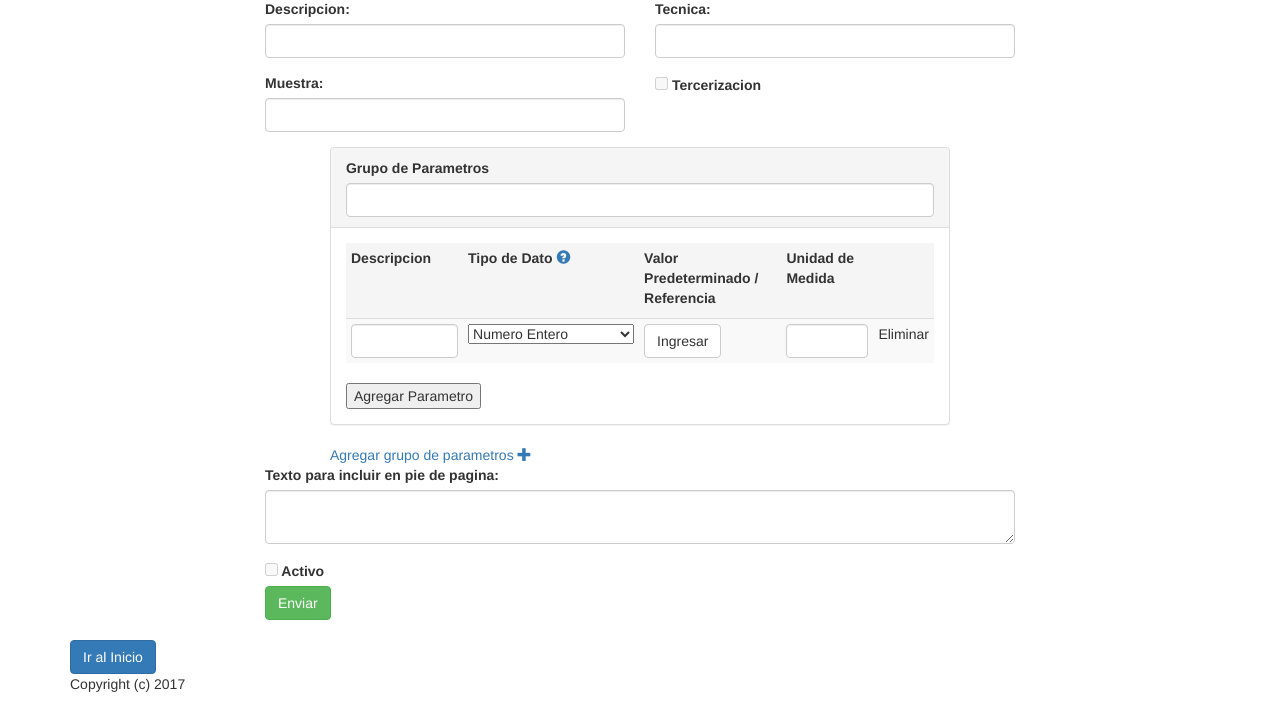
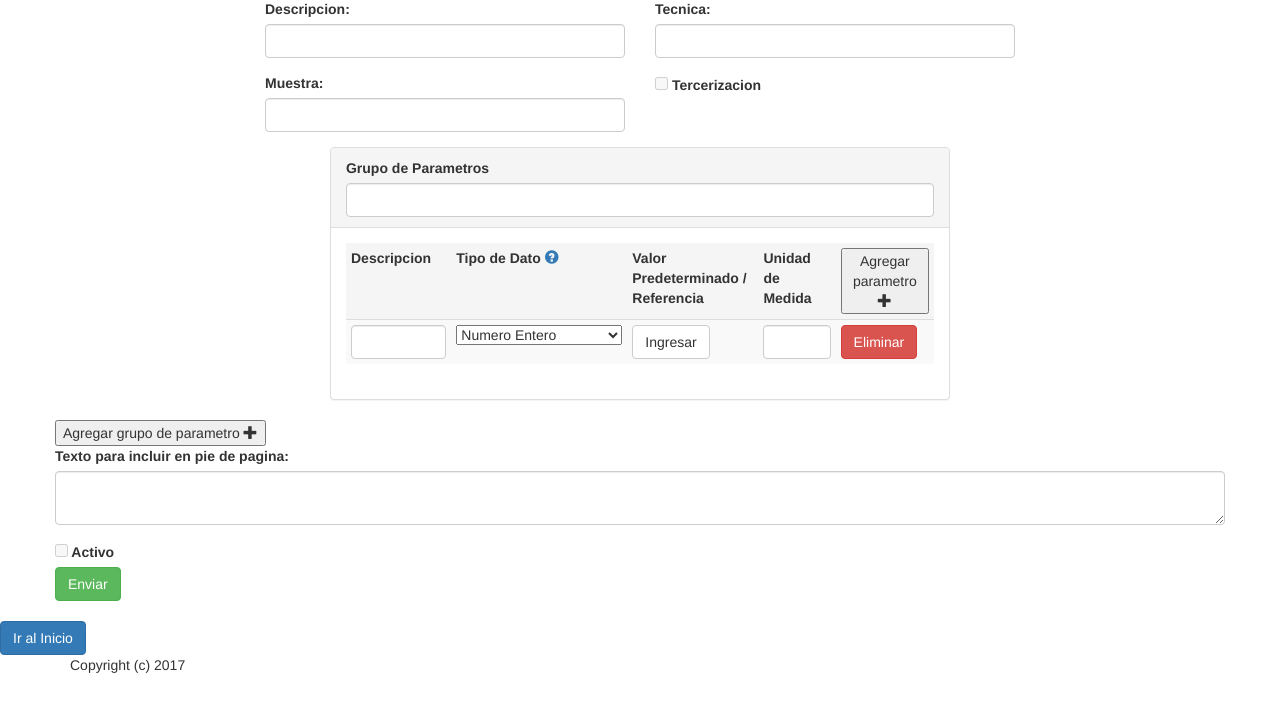
Before and after one commit to caritodoer/blacksheep, a Django app: page /diagnostico/alta/ in a window 1280 px wide. Shown: the part 150-854 px from the top of the page. After the commit the page ends 823 px from the top, so only its background shows below. Run offline with Django 3.2, Linux system fonts and the light colour scheme; some libraries are stand-ins or nearby versions.

Commit message:
CARO ARREGLA

```diff
--- a/templates/alta_diagnostico.html
+++ b/templates/alta_diagnostico.html
@@ -13,7 +13,6 @@
 
 <h1> {{ title }} </h1>
 
-<form method="POST" action="">{% csrf_token %}
 	<div class="controls">
 		<div class="row">
             <div class="col-md-6">
@@ -50,17 +49,11 @@
 	<div class="row">
 		<div class="col-md-10 col-md-offset-1">
 			<div class="parametros">
-
-
 				<div class="panel panel-default">
   					<div class="panel-heading">
-
 						<label for="grupo">Grupo de Parametros</label>
-				<input type="text" class="form-control" id="grupo" name="grupo" value="{{ instance.grupo }}">
-
-  </div>
+							<input type="text" class="form-control" id="grupo" name="grupo" value="{{ instance.grupo }}"></div>
   	<div class="panel-body">
-
 		<table class="table table-striped table-condensed" id="tabla">
 		<thead>
 			<tr class="active">
@@ -74,38 +67,31 @@
 				</td>
 				<td><label>Valor Predeterminado / Referencia</label></td>
 				<td><label for="unidadmedida">Unidad de Medida</label></td>
-				<td></td>
+				<td><button id="agregar_parametros">Agregar parametro <span class="glyphicon glyphicon-plus"></button></td>
 			</tr>
 		</thead>
-
 		<tbody>
-
-			<tr id="parametro_js">
+			<tr>
 				<td><input type="text" class="form-control" id="descripcion" name="descripcion" value="{{ instance.descripcion }}"></td>
 				<td>
-					<!-- REVISAR -->
 					<select class="selectpicker">
-						<option>Numero Entero</option>
-						<option>Numero con decimales</option>
-						<option>Positivo/Negativo</option>
-						<option>Texto</option>
+						<option value="I">Numero Entero</option>
+						<option value="F">Numero con decimales</option>
+						<option value="B">Positivo/Negativo</option>
+						<option value="S">Texto</option>
 					</select>
 				</td>
 				<td><a href="#" data-toggle="modal" data-target="#ModalValorRef" class="btn btn-default">Ingresar</a></td>
-
 				<td><input type="text" class="form-control" id="unidadmedida" name="unidadmedida" value="{{ instance.unidadmedida }}"></td>
-				<td class="eliminar">Eliminar</td>
+				<td><div class="btn btn-danger">Eliminar</div></td>
 			</tr>
 		</tbody>
 	</table>
-	<input type="button" id="agregar" value="Agregar Parametro"/>
-
   </div> <!-- fin div panel-body -->
 </div> <!-- fin div panel -->
 
 		<div class="row">
-			<div class="col-md-12">
-                <a href="#">Agregar grupo de parametros <span class="glyphicon glyphicon-plus"></span></a>
+			</div>
 		</div>
         </div>
 
@@ -113,6 +99,7 @@
 		</div>
 	</div>
 
+			<button id="agregar_block_parametros">Agregar grupo de parametro <span class="glyphicon glyphicon-plus"></button>
 <!-- FIN DEL DIV DE PARAMETROS -->
 
         <div class="row">
@@ -140,7 +127,6 @@
             </div>
         </div>
     </div>
-</form>
 </div>
 </div>
 {% endblock %}
@@ -150,7 +136,7 @@
 $(document).ready(function(){
 
 	$(".parametros").on('click', "#agregar_parametros", function(){
-		$(this).parent().parent().parent().append("<tr><td><input type='text' class='form-control' id='descripcion' name='descripcion' value='{{ instance.descripcion }}'></td><td><select class='selectpicker'><option value='I'>Numero Entero</option><option value='F'>Numero con decimales</option><option value='B'>Positivo/Negativo</option><option value='S'>Texto</option></select></td><td><a href='#' class='btn btn-default'>Ingresar</a></td><td><input type='text' class='form-control' id='unidadmedida' name='unidadmedida' value='{{ instance.unidadmedida }}'></td><td><div class='btn btn-danger'>Eliminar</div></td></tr>")
+		$(this).parent().parent().parent().append("<tr><td><input type='text' class='form-control' id='descripcion' name='descripcion' value='{{ instance.descripcion }}'></td><td><select class='selectpicker'><option value='I'>Numero Entero</option><option value='F'>Numero con decimales</option><option value='B'>Positivo/Negativo</option><option value='S'>Texto</option></select></td><td><a href='#' data-toggle='modal' data-target='#ModalValorRef' class='btn btn-default'>Ingresar</a></td></td><td><input type='text' class='form-control' id='unidadmedida' name='unidadmedida' value='{{ instance.unidadmedida }}'></td><td><div class='btn btn-danger'>Eliminar</div></td></tr>")
 		});
 	$(".parametros").on('click', ".btn-danger", function(){
 		$(this).parent().parent().remove();
@@ -158,7 +144,7 @@ $(document).ready(function(){
 
 	$("#agregar_block_parametros").click(function(){
 
-		$(".parametros").append("<div class='panel panel-default'><div class='panel-heading'><label for='grupo'>Grupo de Parametros</label><input type='text' class='form-control' id='grupo' name='grupo' value='{{ instance.grupo }}'></div><div class='panel-body'><table class='table table-stripedtable condensed' id='tabla'><thead><tr class='active'><td><label for='descripcion'>Descripcion</label></td><td><label for='tipo_de_dato'>Tipo de Dato <a href='#' data-toggle='modal' data-target='#myModal'><span class='glyphicon glyphicon-question-sign'></span></a></label></td><td><label>Valor Predeterminado / Referencia</label></td><td><label for='unidadmedida'>Unidad de Medida</label></td><td><button id='agregar_parametros'>Agregar parametro <span class='glyphicon glyphicon-plus'></button></td></tr></thead><tbody id='parametro_js'><tr><td><input type='text' class='form-control' id='descripcion' name='descripcion' value='{{ instance.descripcion }}'></td><td><select class='selectpicker'><option value='I'>Numero Entero</option><option value='F'>Numero con decimales</option><option value='B'>Positivo/Negativo</option><option value='S'>Texto</option></select></td><td><a href='#' class='btn btn-default'>Ingresar</a></td><td><input type='text' class='form-control' id='unidadmedida' name='unidadmedida' value='{{ instance.unidadmedida }}'></td><td><div class='btn btn-danger'>Eliminar</div></td></tr></tbody></table>")
+		$(".parametros").append("<div class='panel panel-default'><div class='panel-heading'><label for='grupo'>Grupo de Parametros</label><input type='text' class='form-control' id='grupo' name='grupo' value='{{ instance.grupo }}'></div><div class='panel-body'><table class='table table-striped table-condensed' id='tabla'><thead><tr class='active'><td><label for='descripcion'>Descripcion</label></td><td><label for='tipo_de_dato'>Tipo de Dato <a href='#' data-toggle='modal' data-target='#myModal'><span class='glyphicon glyphicon-question-sign'></span></a></label></td><td><label>Valor Predeterminado / Referencia</label></td><td><label for='unidadmedida'>Unidad de Medida</label></td><td><button id='agregar_parametros'>Agregar parametro <span class='glyphicon glyphicon-plus'></button></td></tr></thead><tbody><tr><td><input type='text' class='form-control' id='descripcion' name='descripcion' value='{{ instance.descripcion }}'></td><td><!-- REVISAR --><select class='selectpicker'><option value='I'>Numero Entero</option><option value='F'>Numero con decimales</option><option value='B'>Positivo/Negativo</option><option value='S'>Texto</option></select></td><td><a href='#' data-toggle='modal' data-target='#ModalValorRef' class='btn btn-default'>Ingresar</a></td><td><input type='text' class='form-control' id='unidadmedida' name='unidadmedida' value='{{ instance.unidadmedida }}'></td><td><div class='btn btn-danger'>Eliminar</div></td></tr></tbody></table></div></div> ")
 	});
 
 
```
Lines whose indentation alone changed are shown as unchanged.
